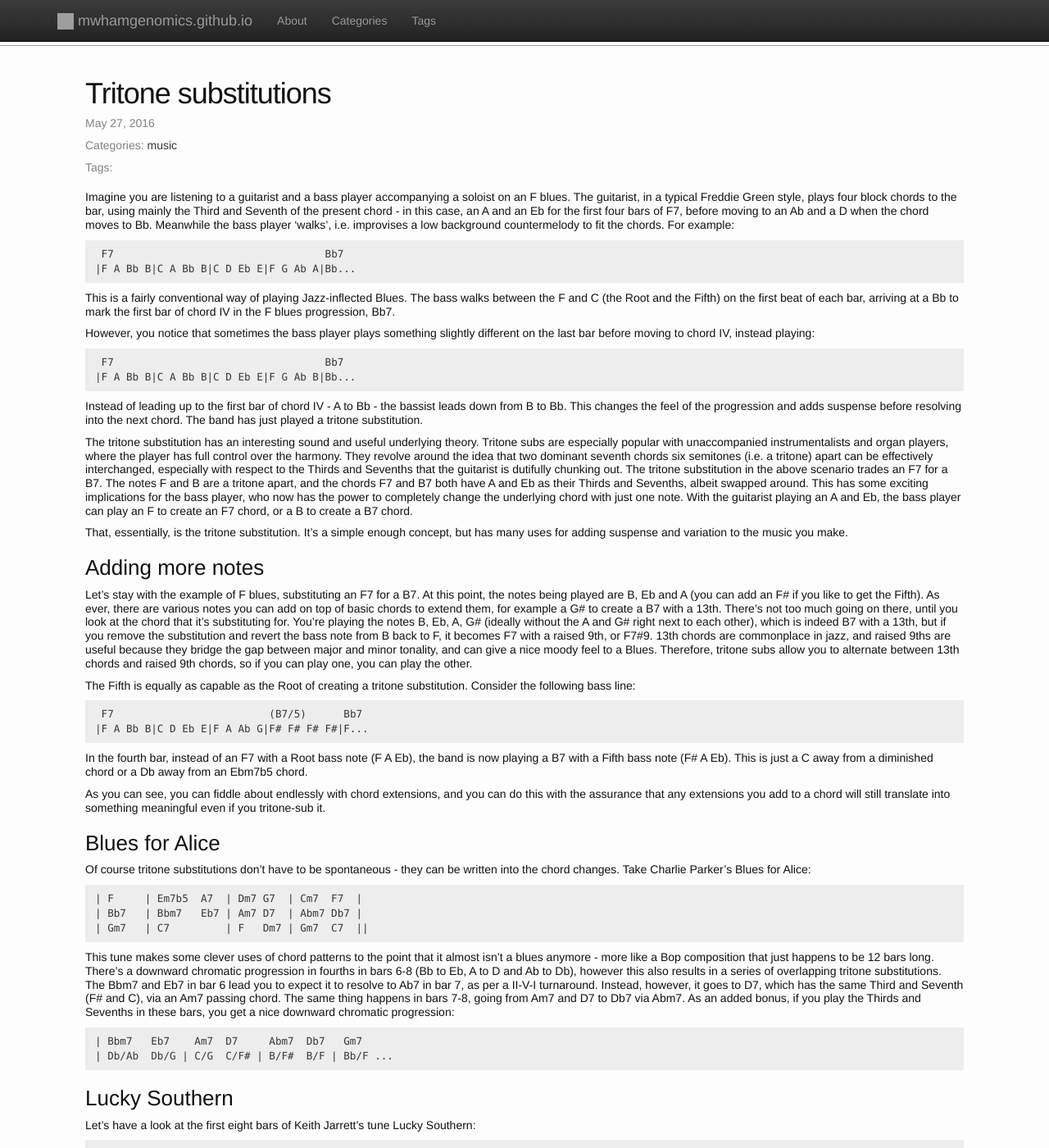
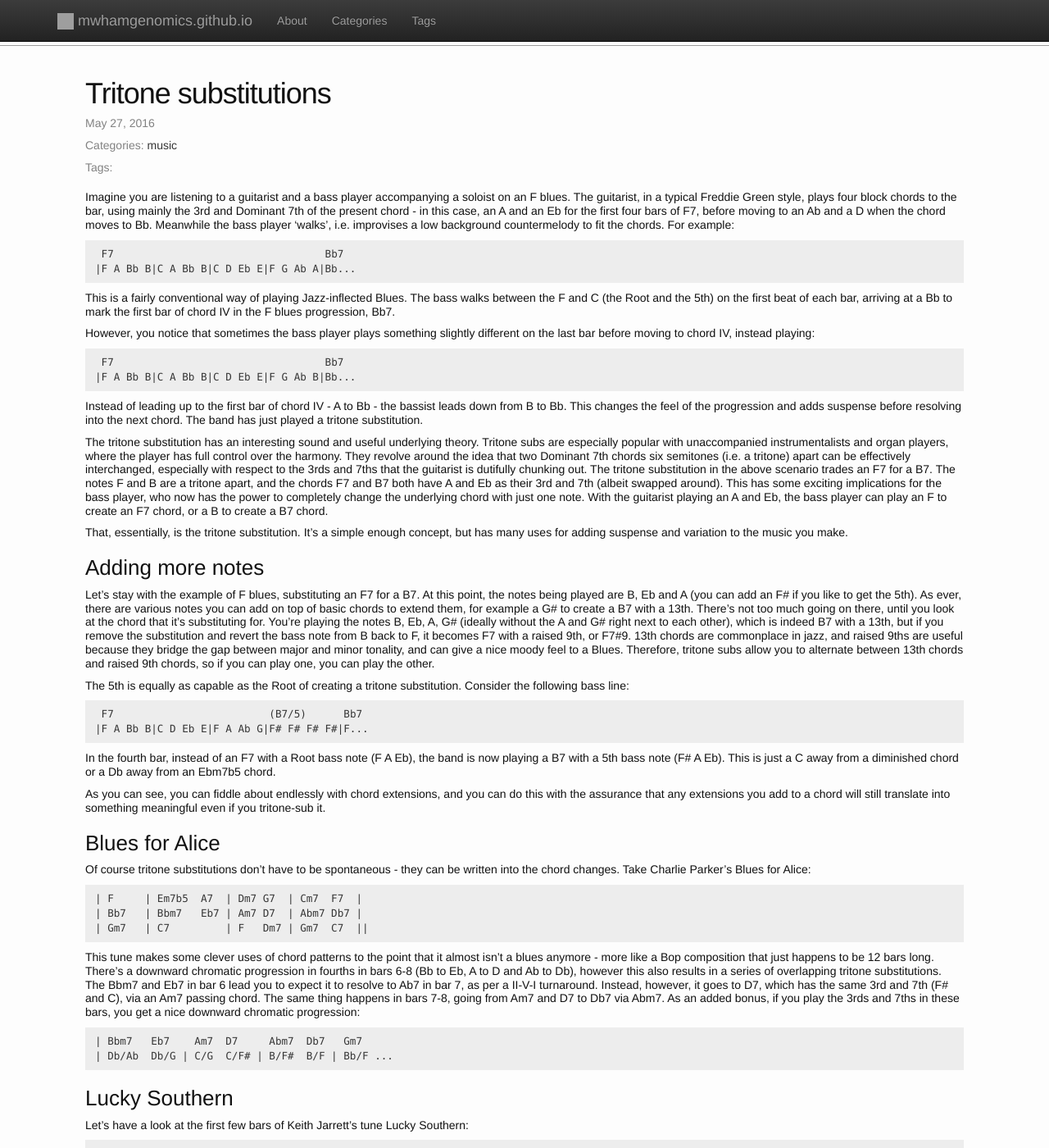
Before and after one commit to mwhamgenomics/mwhamgenomics.github.io, a Jekyll site: the page built from _posts/2016-05-27-tritone_substitutions.md, in a window 1280 px wide and 1400 px high. Shown: the whole window at 82% size. Built offline with Jekyll 4.4.1, drawn with Linux system fonts in a browser that asks for light colours; nearby versions of some CDN libraries; some of the changed text lies outside the part shown; grey boxes are pictures that could not be loaded.

Commit message:
Adding chord extension post. Corrections in tritone subs post.

```diff
--- a/_posts/2016-05-27-tritone_substitutions.md
+++ b/_posts/2016-05-27-tritone_substitutions.md
@@ -9,12 +9,12 @@
       description: I am indebted to organist Tony Monaco for an excellent article he wrote for the December 2012 issue of Downbeat magazine, which I used as a starting point for this post.
 ---
 
-Imagine you are listening to a guitarist and a bass player accompanying a soloist on an F blues. The guitarist, in a typical Freddie Green style, plays four block chords to the bar, using mainly the Third and Seventh of the present chord - in this case, an A and an Eb for the first four bars of F7, before moving to an Ab and a D when the chord moves to Bb. Meanwhile the bass player 'walks', i.e. improvises a low background countermelody to fit the chords. For example:
+Imagine you are listening to a guitarist and a bass player accompanying a soloist on an F blues. The guitarist, in a typical Freddie Green style, plays four block chords to the bar, using mainly the 3rd and Dominant 7th of the present chord - in this case, an A and an Eb for the first four bars of F7, before moving to an Ab and a D when the chord moves to Bb. Meanwhile the bass player 'walks', i.e. improvises a low background countermelody to fit the chords. For example:
 
      F7                                  Bb7
     |F A Bb B|C A Bb B|C D Eb E|F G Ab A|Bb...
 
-This is a fairly conventional way of playing Jazz-inflected Blues. The bass walks between the F and C (the Root and the Fifth) on the first beat of each bar, arriving at a Bb to mark the first bar of chord IV in the F blues progression, Bb7.
+This is a fairly conventional way of playing Jazz-inflected Blues. The bass walks between the F and C (the Root and the 5th) on the first beat of each bar, arriving at a Bb to mark the first bar of chord IV in the F blues progression, Bb7.
 
 However, you notice that sometimes the bass player plays something slightly different on the last bar before moving to chord IV, instead playing:
 
@@ -23,19 +23,19 @@
 
 Instead of leading up to the first bar of chord IV - A to Bb - the bassist leads down from B to Bb. This changes the feel of the progression and adds suspense before resolving into the next chord. The band has just played a tritone substitution.
 
-The tritone substitution has an interesting sound and useful underlying theory. Tritone subs are especially popular with unaccompanied instrumentalists and organ players, where the player has full control over the harmony. They revolve around the idea that two dominant seventh chords six semitones (i.e. a tritone) apart can be effectively interchanged, especially with respect to the Thirds and Sevenths that the guitarist is dutifully chunking out. The tritone substitution in the above scenario trades an F7 for a B7. The notes F and B are a tritone apart, and the chords F7 and B7 both have A and Eb as their Thirds and Sevenths, albeit swapped around. This has some exciting implications for the bass player, who now has the power to completely change the underlying chord with just one note. With the guitarist playing an A and Eb, the bass player can play an F to create an F7 chord, or a B to create a B7 chord.
+The tritone substitution has an interesting sound and useful underlying theory. Tritone subs are especially popular with unaccompanied instrumentalists and organ players, where the player has full control over the harmony. They revolve around the idea that two Dominant 7th chords six semitones (i.e. a tritone) apart can be effectively interchanged, especially with respect to the 3rds and 7ths that the guitarist is dutifully chunking out. The tritone substitution in the above scenario trades an F7 for a B7. The notes F and B are a tritone apart, and the chords F7 and B7 both have A and Eb as their 3rd and 7th (albeit swapped around). This has some exciting implications for the bass player, who now has the power to completely change the underlying chord with just one note. With the guitarist playing an A and Eb, the bass player can play an F to create an F7 chord, or a B to create a B7 chord.
 
 That, essentially, is the tritone substitution. It's a simple enough concept, but has many uses for adding suspense and variation to the music you make.
 
 ### Adding more notes
-Let's stay with the example of F blues, substituting an F7 for a B7. At this point, the notes being played are B, Eb and A (you can add an F# if you like to get the Fifth). As ever, there are various notes you can add on top of basic chords to extend them, for example a G# to create a B7 with a 13th. There's not too much going on there, until you look at the chord that it's substituting for. You're playing the notes B, Eb, A, G# (ideally without the A and G# right next to each other), which is indeed B7 with a 13th, but if you remove the substitution and revert the bass note from B back to F, it becomes F7 with a raised 9th, or F7#9. 13th chords are commonplace in jazz, and raised 9ths are useful because they bridge the gap between major and minor tonality, and can give a nice moody feel to a Blues. Therefore, tritone subs allow you to alternate between 13th chords and raised 9th chords, so if you can play one, you can play the other.
+Let's stay with the example of F blues, substituting an F7 for a B7. At this point, the notes being played are B, Eb and A (you can add an F# if you like to get the 5th). As ever, there are various notes you can add on top of basic chords to extend them, for example a G# to create a B7 with a 13th. There's not too much going on there, until you look at the chord that it's substituting for. You're playing the notes B, Eb, A, G# (ideally without the A and G# right next to each other), which is indeed B7 with a 13th, but if you remove the substitution and revert the bass note from B back to F, it becomes F7 with a raised 9th, or F7#9. 13th chords are commonplace in jazz, and raised 9ths are useful because they bridge the gap between major and minor tonality, and can give a nice moody feel to a Blues. Therefore, tritone subs allow you to alternate between 13th chords and raised 9th chords, so if you can play one, you can play the other.
 
-The Fifth is equally as capable as the Root of creating a tritone substitution. Consider the following bass line:
+The 5th is equally as capable as the Root of creating a tritone substitution. Consider the following bass line:
 
      F7                         (B7/5)      Bb7
     |F A Bb B|C D Eb E|F A Ab G|F# F# F# F#|F...
 
-In the fourth bar, instead of an F7 with a Root bass note (F A Eb), the band is now playing a B7 with a Fifth bass note (F# A Eb). This is just a C away from a diminished chord or a Db away from an Ebm7b5 chord.
+In the fourth bar, instead of an F7 with a Root bass note (F A Eb), the band is now playing a B7 with a 5th bass note (F# A Eb). This is just a C away from a diminished chord or a Db away from an Ebm7b5 chord.
 
 As you can see, you can fiddle about endlessly with chord extensions, and you can do this with the assurance that any extensions you add to a chord will still translate into something meaningful even if you tritone-sub it.
 
@@ -46,18 +46,18 @@
     | Bb7   | Bbm7   Eb7 | Am7 D7  | Abm7 Db7 |
     | Gm7   | C7         | F   Dm7 | Gm7  C7  ||
 
-This tune makes some clever uses of chord patterns to the point that it almost isn't a blues anymore - more like a Bop composition that just happens to be 12 bars long. There's a downward chromatic progression in fourths in bars 6-8 (Bb to Eb, A to D and Ab to Db), however this also results in a series of overlapping tritone substitutions. The Bbm7 and Eb7 in bar 6 lead you to expect it to resolve to Ab7 in bar 7, as per a II-V-I turnaround. Instead, however, it goes to D7, which has the same Third and Seventh (F# and C), via an Am7 passing chord. The same thing happens in bars 7-8, going from Am7 and D7 to Db7 via Abm7. As an added bonus, if you play the Thirds and Sevenths in these bars, you get a nice downward chromatic progression:
+This tune makes some clever uses of chord patterns to the point that it almost isn't a blues anymore - more like a Bop composition that just happens to be 12 bars long. There's a downward chromatic progression in fourths in bars 6-8 (Bb to Eb, A to D and Ab to Db), however this also results in a series of overlapping tritone substitutions. The Bbm7 and Eb7 in bar 6 lead you to expect it to resolve to Ab7 in bar 7, as per a II-V-I turnaround. Instead, however, it goes to D7, which has the same 3rd and 7th (F# and C), via an Am7 passing chord. The same thing happens in bars 7-8, going from Am7 and D7 to Db7 via Abm7. As an added bonus, if you play the 3rds and 7ths in these bars, you get a nice downward chromatic progression:
 
     | Bbm7   Eb7    Am7  D7     Abm7  Db7   Gm7
     | Db/Ab  Db/G | C/G  C/F# | B/F#  B/F | Bb/F ...
 
-
 ### Lucky Southern
-Let's have a look at the first eight bars of Keith Jarrett's tune Lucky Southern:
+Let's have a look at the first few bars of Keith Jarrett's tune Lucky Southern:
 
     | D     |        | E7     |        |
     | Gmaj7 | Bb7 A7 | D      | Eb7b5  |
+    | D ...
 
-Again, you naturally expect a II-V-I turnaround in bars 6-7, i.e. Em7, A7, D. Instead however, the Em7 is traded for a Bb7, giving a downward chromatic progression to the A7. Then in the 8th bar, you naturally expect a V chord (A7) to lead into the next chord (which will be a D, albeit not marked here). However, instead Jarrett flattens the 5th (as is the fashion with those trendy modern Jass players) to get A7b5, and then tritone-subs the bass note to get an Eb7b5!
+Again, you naturally expect a II-V-I turnaround in bars 6-7, i.e. Em7, A7, D. Instead however, the Em7 is traded for a Bb7, giving a downward chromatic progression to the A7. Then in the 8th bar, you naturally expect a V chord (A7) to get a Perfect Cadence leading into the next D chord. However, instead Jarrett flattens the 5th (as is the fashion with those trendy modern Jass players) to get A7b5, and then tritone-subs the bass note to get an Eb7b5!
 
 Overall, tritone substitutions are useful in any form of modern popular or classical music. They can be written or ad-lib, and the thought processes behind them can be as simple as 'leading down' into chord IV in the bass line, or complex above and beyond what is discussed here. They provide a useful layer of abstraction to those trying to add interesting chord extensions to their music, and help lift the harmonies, allowing the musician to add suspense and unpredictability to the listener's experience.
```
Also changed, not shown: _posts/2016-10-29-chord_extensions.md (added, +40 -0 lines).
